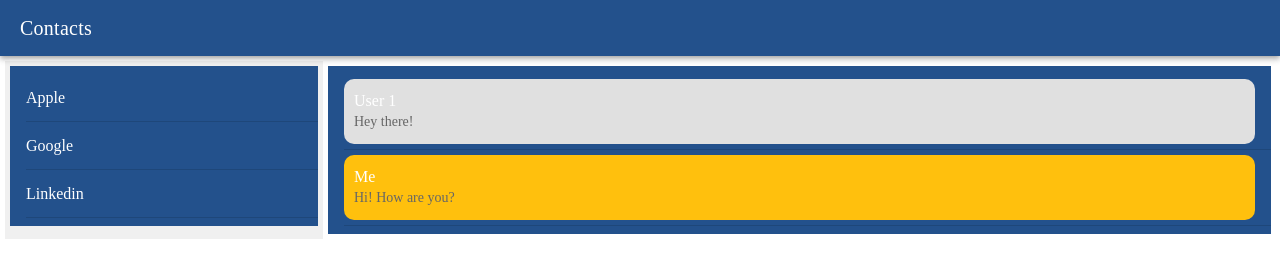
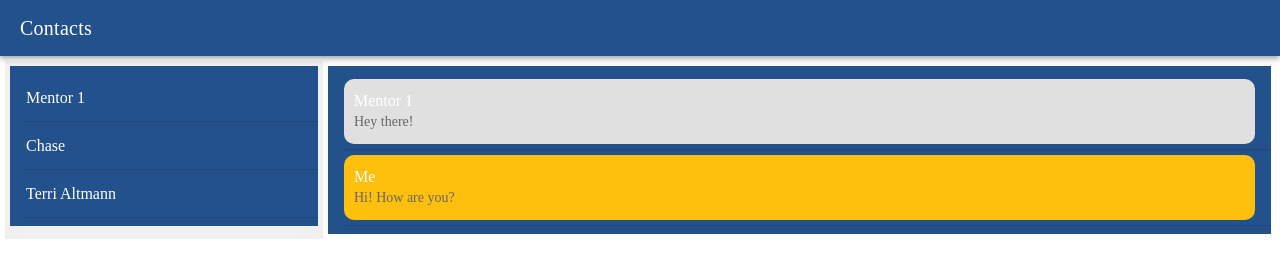
Before and after one commit to cfgtexas24/Team-8, a React (Vite) app in the folder rebirther/: page /contacts in a window 1280 px wide. Shown: the top 253 px of the page. Built offline with nearby package versions, Linux system fonts and the light colour scheme.

Commit message:
renamed contacts list

```diff
--- a/rebirther/src/pages/Contact.tsx
+++ b/rebirther/src/pages/Contact.tsx
@@ -31,12 +31,12 @@ interface Contact {
 
 const ChatWithContacts: React.FC = () => {
   const [contacts] = useState<Contact[]>([
-    { id: 1, name: 'Apple' },
-    { id: 2, name: 'Google' },
-    { id: 3, name: 'Linkedin' },
+    { id: 1, name: 'Mentor 1' },
+    { id: 2, name: 'Chase' },
+    { id: 3, name: 'Terri Altmann' },
   ]);
   const [messages, setMessages] = useState<Message[]>([
-    { sender: 'User 1', text: 'Hey there!' },
+    { sender: 'Mentor 1', text: 'Hey there!' },
     { sender: 'Me', text: 'Hi! How are you?' },
   ]);
   const [newMessage, setNewMessage] = useState('');
```
